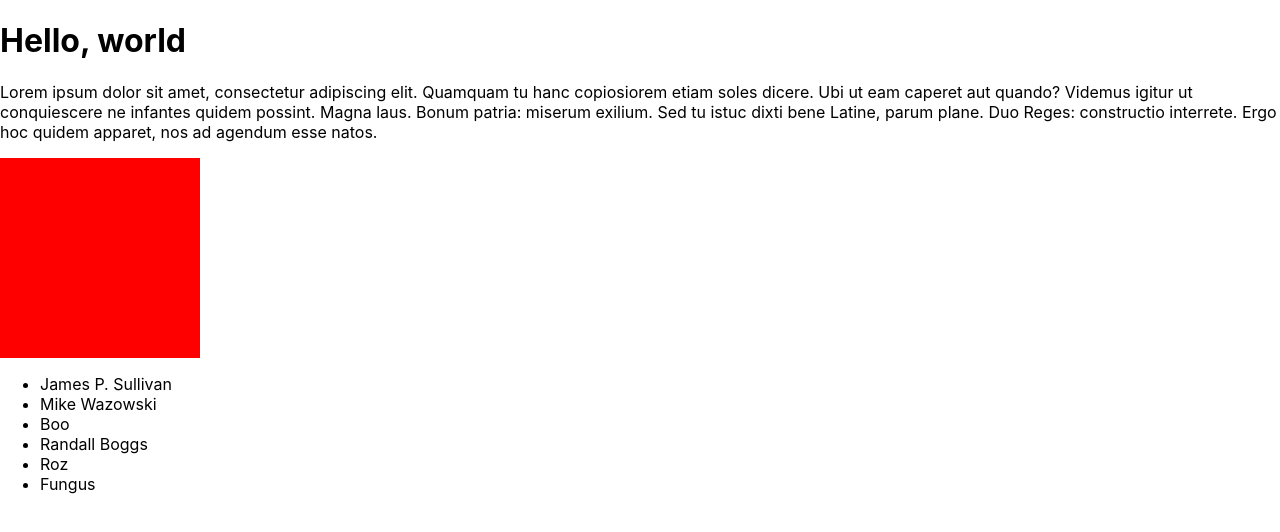
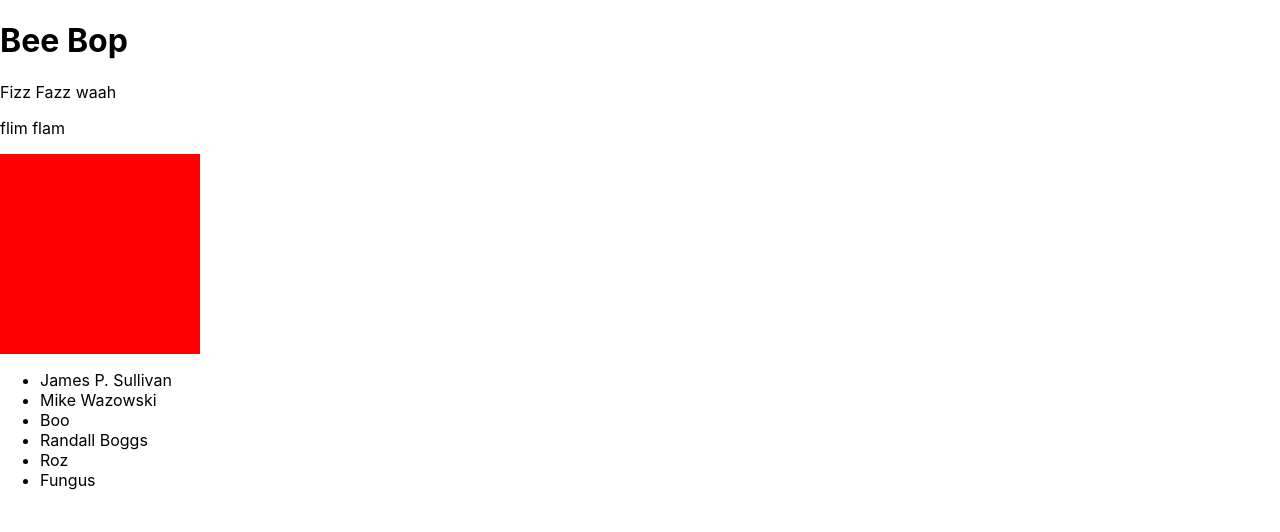
Before and after one commit to HenryTaylor2019/react-app, a React (Create React App) app: page / in a window 1280 px wide. Shown: the top 532 px of the page. Built offline with nearby package versions, Linux system fonts and the light colour scheme.

Commit message:
Children added

```diff
--- a/src/App.js
+++ b/src/App.js
@@ -2,10 +2,10 @@ import React from 'react';
 import Stuff from './Stuff.js';
 import './App.css';
 
-
+// This renders the components passed in on in Stuff.js
   const App = () => (
 
-    <Stuff />
+    <Stuff square={true}/>
 
   );
 
--- a/src/Header.js
+++ b/src/Header.js
@@ -1,9 +1,13 @@
 import React from 'react';
 
-const Header = (text) => (
-    <h1>Hello, world</h1>
+const Header = ({ children }) => (
+
+    <h1>{ children }</h1>
 );
 
+Header.defaultProps = {
+    children: "H1 Placeholder"
+};
 
 
 export default Header;
--- a/src/Paragraph.js
+++ b/src/Paragraph.js
@@ -1,13 +1,13 @@
 import React from 'react';
 
-const Paragraph = () => (
-    <p>Lorem ipsum dolor sit amet, consectetur adipiscing elit.
-    Quamquam tu hanc copiosiorem etiam soles dicere. Ubi ut eam
-    caperet aut quando? Videmus igitur ut conquiescere ne infantes quidem possint.
-    Magna laus. Bonum patria: miserum exilium. Sed tu istuc dixti bene Latine,
-    parum plane. Duo Reges: constructio interrete. Ergo hoc quidem apparet, nos ad agendum esse natos.</p>
+const Paragraph = ({ children }) => (
+
+    <p>{ children }</p>
 );
 
+Paragraph.defaultProps = {
+    children: "Hello, world"
+}
 
 
 export default Paragraph;
--- a/src/People.js
+++ b/src/People.js
@@ -1,13 +1,20 @@
 import React from 'react';
 
-let names = ["James P. Sullivan", "Mike Wazowski", "Boo", "Randall Boggs", "Roz", "Fungus"];
 
-const People = () => (
+const People = ({ names }) => (
+    names ?
     <ul className="nameList">
 
-    { names.map((value, index) => (
-            <li classname="nameList" key={index}>{value}</li>))}
+        { names.map((value, index) => (
+            <li classname="nameList" key={index}>
+                {value}
+            </li>
+        ))}
     </ul>
+
+    : "Nothing to see here"
+    // This is a ternary.....
 );
 
+
 export default People;
--- a/src/Square.js
+++ b/src/Square.js
@@ -1,18 +1,21 @@
 import React from 'react';
 
-const divStyle = {
-    backgroundColor: 'red',
-    width: 200,
-    height: 200
-};
 
 
-const Square = () => (
-    <div style={divStyle}>
+const Square = ({ color }) => (
+
+    <div style={ {
+        backgroundColor: color,
+        width: 200,
+        height: 200
+    }}>
 
     </div>
 );
 
+Square.defaultProps = {
+    color: 'blue'
+}
 
 
 export default Square;
--- a/src/Stuff.js
+++ b/src/Stuff.js
@@ -4,12 +4,14 @@ import Paragraph from './Paragraph.js';
 import Square from './Square.js';
 import People from './People.js';
 
-const Stuff = () => (
+// This renders the components passed in on each components page
+const Stuff = ({ square }) => (
     <React.Fragment>
-      <Header />
-      <Paragraph />
-      <Square />
-      <People />
+      <Header>Bee Bop</Header>
+      <Paragraph>Fizz Fazz waah</Paragraph>
+      <Paragraph>flim flam</Paragraph>
+      {square ? <Square color="red" /> : null}
+      <People names={["James P. Sullivan", "Mike Wazowski", "Boo", "Randall Boggs", "Roz", "Fungus"]}/>
     </React.Fragment>
     );
 
```
